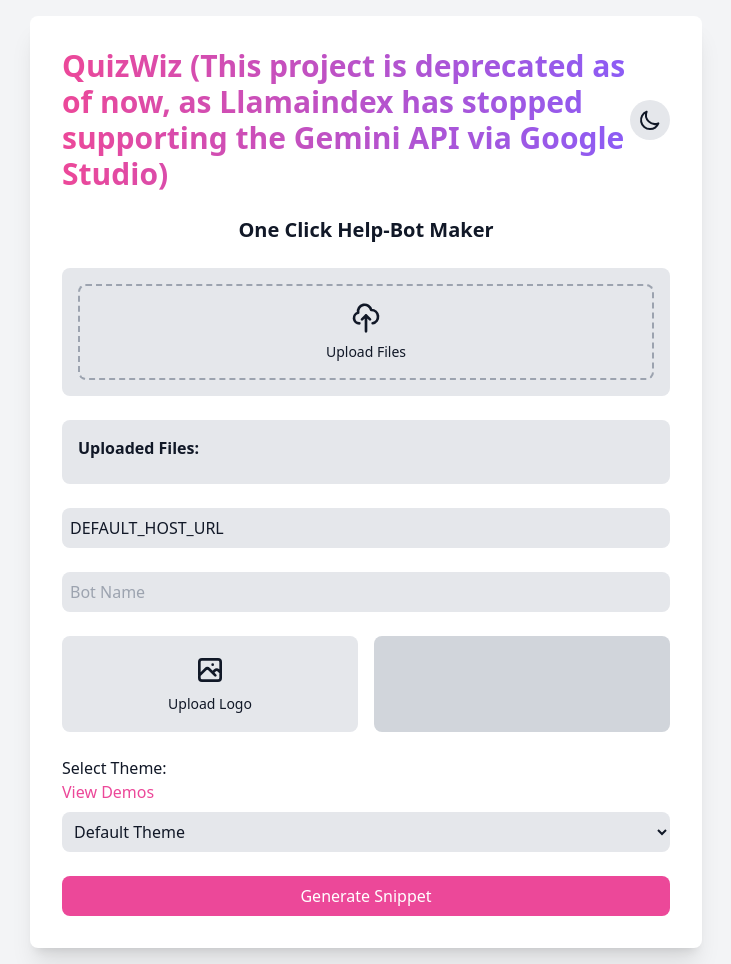
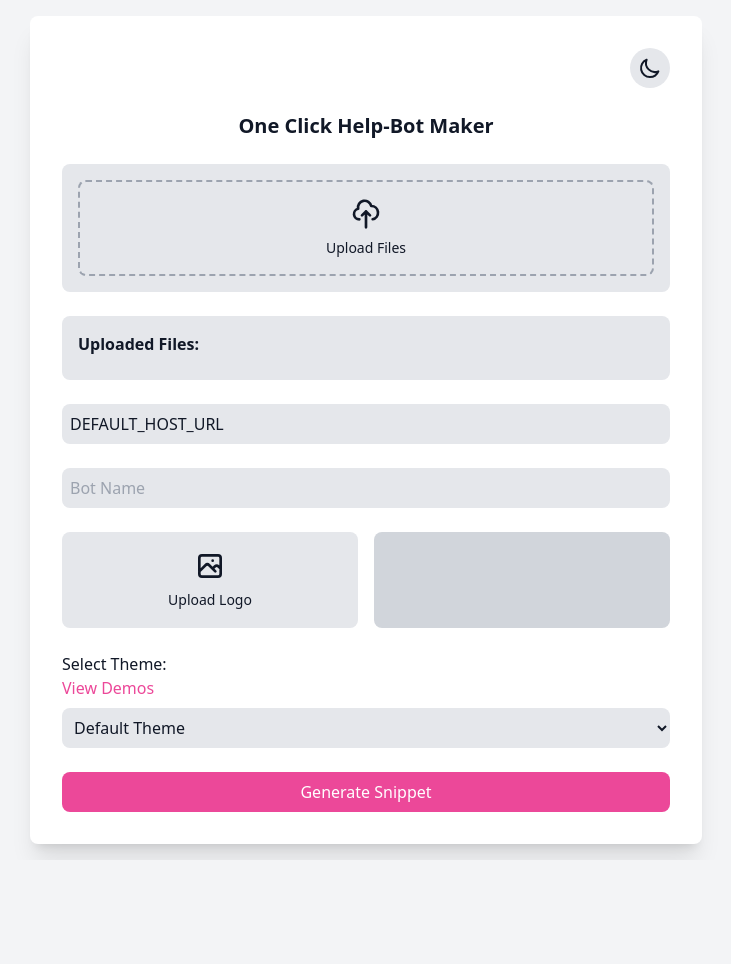
Before and after one commit to shahdivax/QuizWiz, a Flask app: page / in a window 1280 px wide. Shown: the whole page, without its empty margins (274-1005 px from the left). After the commit the page ends 859 px from the top, so only its background shows below. Run offline with Flask 3, Linux system fonts and the light colour scheme; some libraries are stand-ins or nearby versions.

Commit message:
Update home.html

```diff
--- a/custombot/templates/home.html
+++ b/custombot/templates/home.html
@@ -24,7 +24,7 @@
         <div class="w-full max-w-2xl bg-white dark:bg-gray-800 p-8 rounded-lg shadow-xl">
             <div class="flex justify-between items-center mb-6">
                 <h1 class="text-3xl font-bold bg-clip-text text-transparent bg-gradient-to-r from-primary-500 to-violet-500">
-                    QuizWiz (This project is deprecated as of now, as Llamaindex has stopped supporting the Gemini API via Google Studio)
+
                 </h1>
                 <div class="flex items-center space-x-4">
                     <button id="themeToggle" class="p-2 rounded-full bg-gray-200 dark:bg-gray-700">
```
